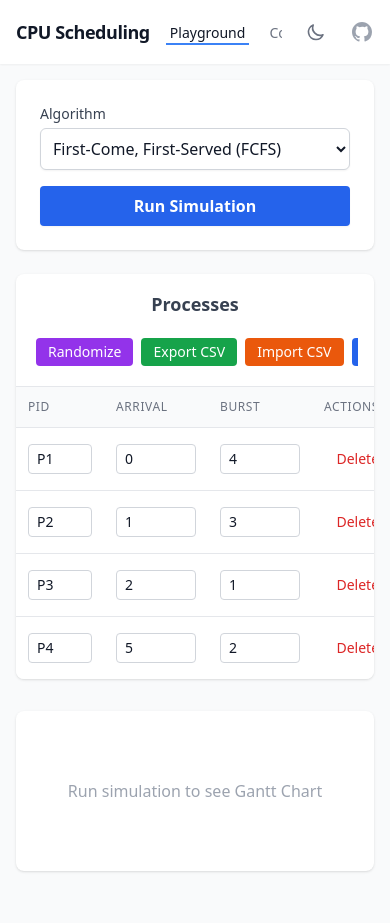
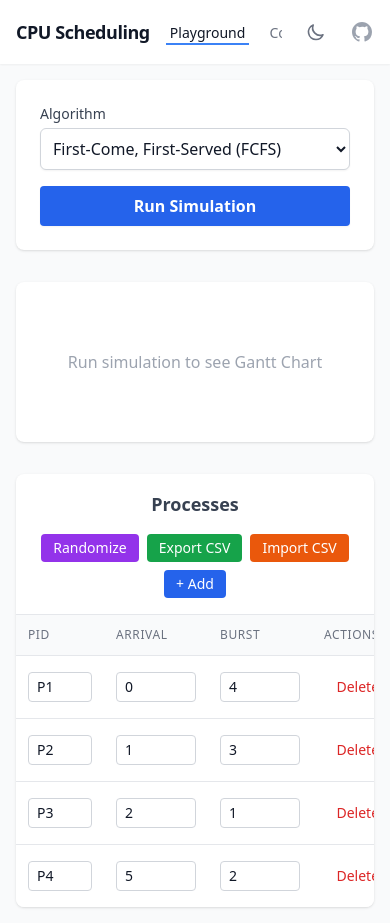
Before and after one commit to CodeExplorer430/cpu-scheduling-visualizer, a React (Vite) app in the folder frontend/: page / in a window 390 px wide. Before the commit the page ends 887 px from the top, so only its background shows below. Built offline with nearby package versions, Linux system fonts and the light colour scheme.

Commit message:
refactor: move ProcessTable to full-width layout and improve button responsiveness

```diff
--- a/frontend/src/components/ProcessTable.tsx
+++ b/frontend/src/components/ProcessTable.tsx
@@ -74,7 +74,7 @@ export const ProcessTable: React.FC<Props> = ({ processes, onProcessChange }) =>
         <h3 className="text-lg font-semibold text-gray-700 dark:text-gray-200 whitespace-nowrap">
           Processes
         </h3>
-        <div className="flex flex-nowrap gap-2 overflow-x-auto lg:overflow-visible p-1 w-full md:w-auto justify-start lg:justify-end">
+        <div className="flex flex-wrap gap-2 justify-center md:justify-end w-full md:w-auto">
           <button
             onClick={handleRandomize}
             className="bg-purple-600 hover:bg-purple-700 dark:bg-purple-500 dark:hover:bg-purple-600 text-white px-3 py-1 rounded text-sm font-medium transition-colors whitespace-nowrap"
--- a/frontend/src/pages/Playground.tsx
+++ b/frontend/src/pages/Playground.tsx
@@ -81,6 +81,7 @@ export const Playground: React.FC<Props> = ({ processes, onProcessesChange }) =>
     : 0;
 
   return (
+    <div className="space-y-8">
       <div className="grid grid-cols-1 lg:grid-cols-12 gap-8">
         {/* Left Column: Controls & Input */}
         <div className="lg:col-span-5 space-y-6">
@@ -102,9 +103,6 @@ export const Playground: React.FC<Props> = ({ processes, onProcessesChange }) =>
               setIsPlaying={setIsPlaying}
             />
           )}
-
-        {/* Process Input Table */}
-        <ProcessTable processes={processes} onProcessChange={onProcessesChange} />
         </div>
 
         {/* Right Column: Visualization & Metrics */}
@@ -127,5 +125,9 @@ export const Playground: React.FC<Props> = ({ processes, onProcessesChange }) =>
           {metrics && <SimulationMetrics metrics={metrics} isFinished={currentTime >= maxTime} />}
         </div>
       </div>
+
+      {/* Full Width: Process Input Table */}
+      <ProcessTable processes={processes} onProcessChange={onProcessesChange} />
+    </div>
   );
 };
```
Lines whose indentation alone changed are shown as unchanged.
